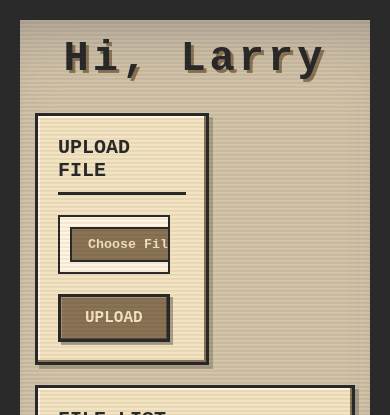
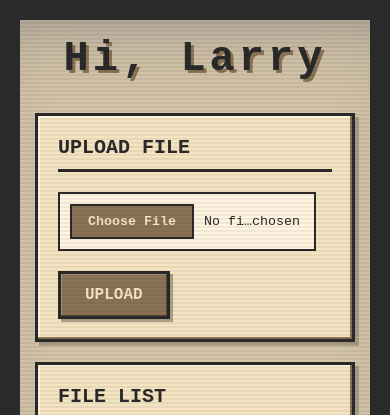
Before and after one commit to gooop/hi-larry, a React (Vite) app in the folder frontend/: page / in a window 390 px wide. Shown: the top 415 px of the page. Built offline with nearby package versions, Linux system fonts and the light colour scheme; no server answers.

Commit message:
Remove max width in upload section from mobile view

```diff
--- a/frontend/src/styles.css
+++ b/frontend/src/styles.css
@@ -525,6 +525,7 @@ input[type="file"]::file-selector-button:hover {
 
     .upload-section {
         order: 1;
+        max-width: none;
     }
 
     .file-list-section {
```
